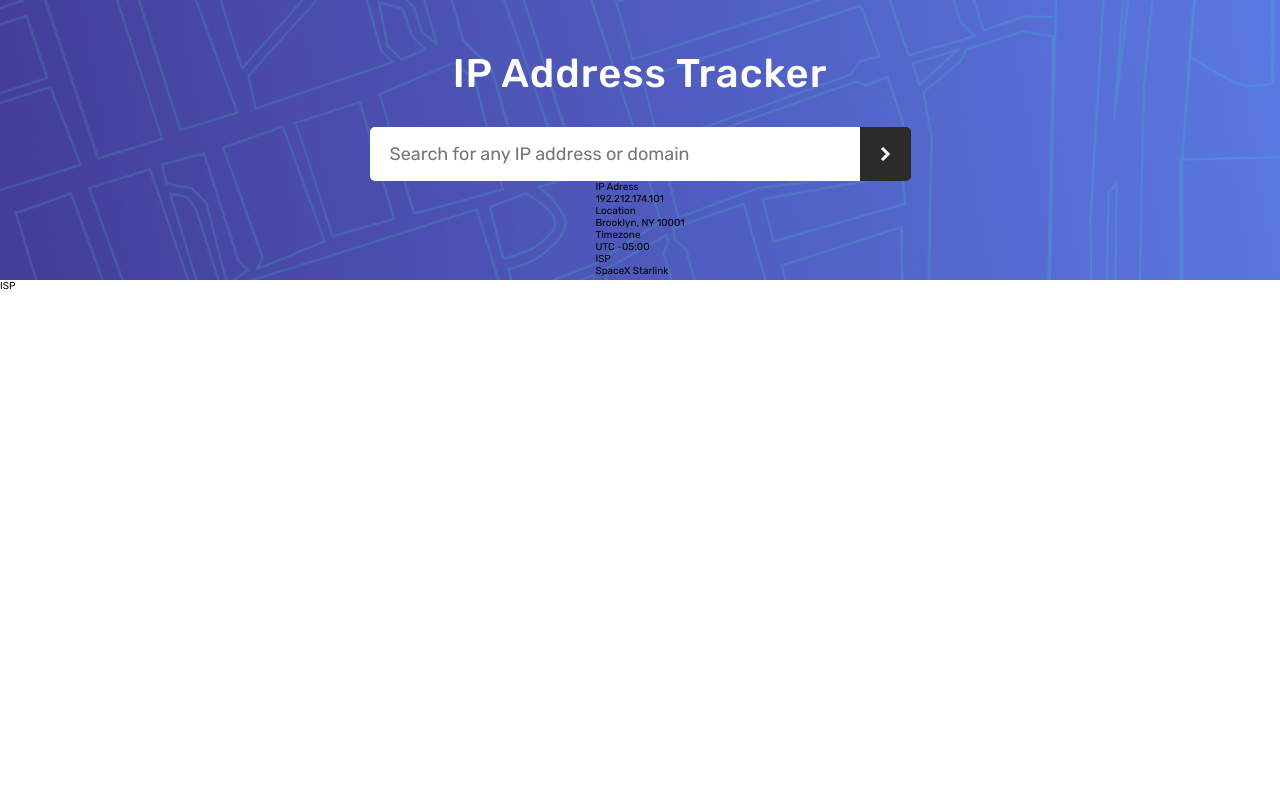
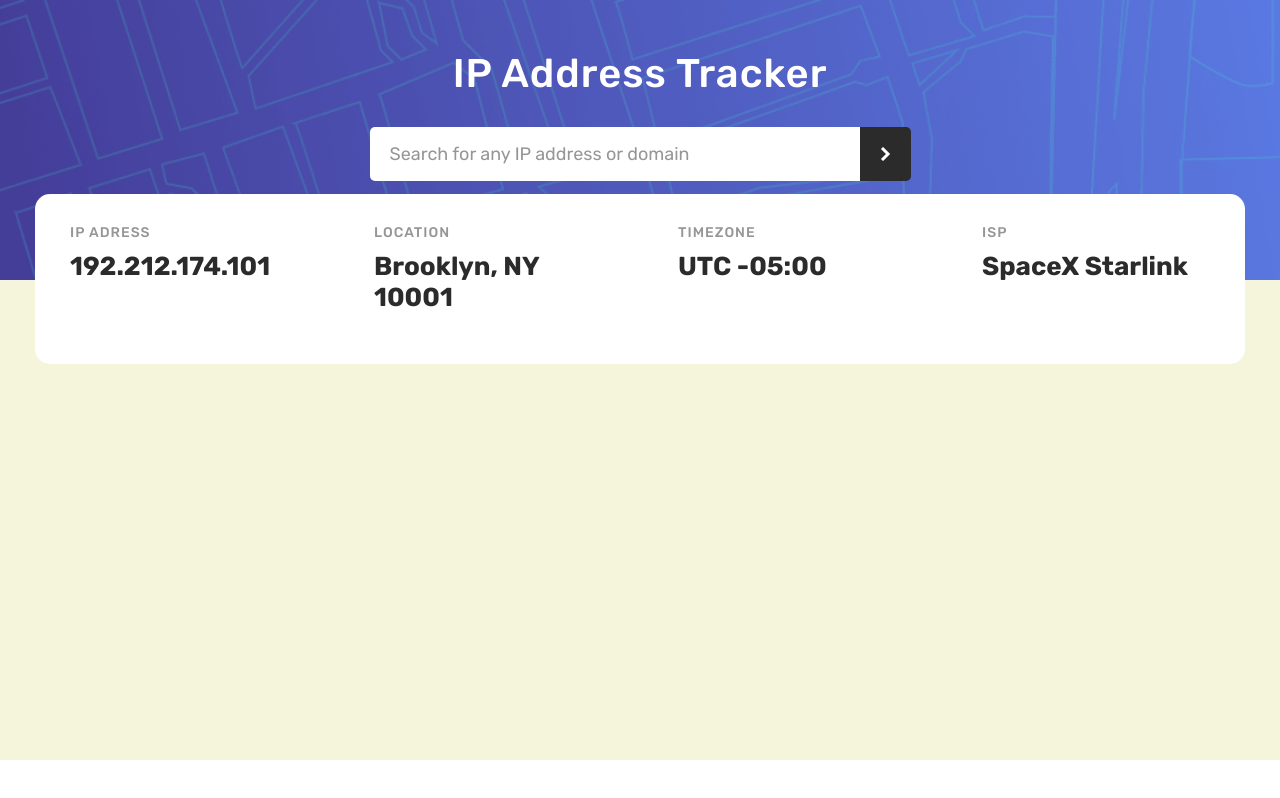
Before and after one commit to RichardVerbraak/ip-tracker, a plain HTML site: page index.html in a window 1280 px wide. Drawn offline with Linux system fonts and the light colour scheme.

Commit message:
Panel partially complete, might need refactoring

```diff
--- a/index.html
+++ b/index.html
@@ -55,11 +55,8 @@
 		</div>
 
 		<!-- Map here -->
-		<!-- <div class="map">
-
-		</div> -->
+		<div class="map"></div>
 
 		<!-- add offset value dynamically using the API -->
-		ISP
 	</body>
 </html>
--- a/scss/components/_header.scss
+++ b/scss/components/_header.scss
@@ -2,6 +2,7 @@
 	display: flex;
 	flex-direction: column;
 	align-items: center;
+	position: relative;
 
 	background-image: url('../../images/pattern-bg.png');
 	background-repeat: no-repeat;
@@ -23,13 +24,18 @@
 		margin-top: 3rem;
 
 		&--input {
-			font-family: $font-primary;
+			font-family: inherit;
 			font-size: 1.8rem;
+
 			padding: 1rem 2rem;
 			border: none;
 			border-radius: 5px 0px 0px 5px;
 
 			width: 45rem;
+
+			&::placeholder {
+				color: $dark-grey;
+			}
 		}
 
 		&--btn {
--- /dev/null
+++ b/scss/components/_map.scss
@@ -0,0 +1,4 @@
+.map {
+	background-color: beige;
+	height: 60vh;
+}
--- a/scss/components/_panel.scss
+++ b/scss/components/_panel.scss
@@ -1,9 +1,38 @@
 .panel {
+	display: flex;
+	justify-content: space-between;
+	align-items: center;
+	background-color: #fff;
+
+	width: 114rem;
+	border-radius: 15px;
+	padding: 3rem 3.5rem;
+
+	position: absolute;
+	bottom: -30%;
+
 	&__box {
+		display: flex;
+		flex-direction: column;
+		justify-content: flex-start;
+
+		height: 11rem;
+		// Works?
+		width: 20%;
+
 		&--label {
+			font-size: 1.4rem;
+			font-weight: $font-bold;
+			letter-spacing: 0.1rem;
+			text-transform: uppercase;
+			color: $dark-grey;
 		}
 
 		&--info {
+			margin-top: 1rem;
+			font-size: 2.6rem;
+			font-weight: $font-bolder;
+			color: $very-dark-grey;
 		}
 	}
 }
--- a/scss/main.scss
+++ b/scss/main.scss
@@ -2,4 +2,5 @@
 @import './base/base';
 
 @import './components/header';
-@import './components/header';
+@import './components/panel';
+@import './components/map';
```
Also changed, not shown: css/main.css, 1 other file.
